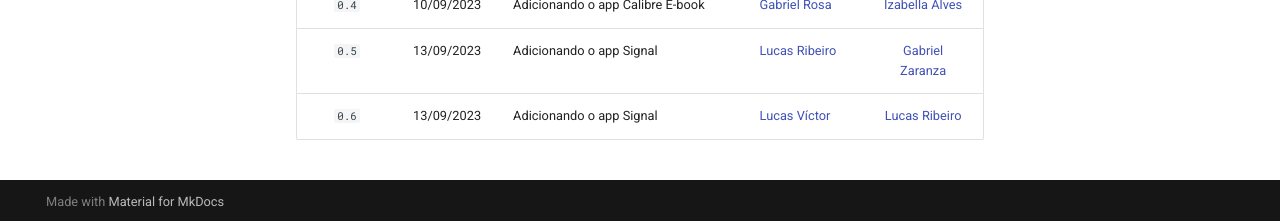
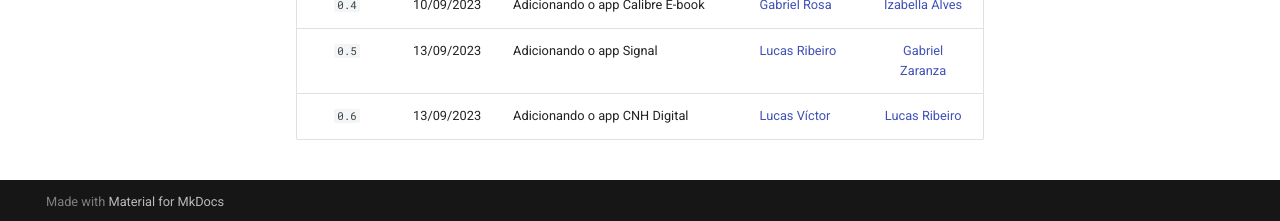
Before and after one commit to Requisitos-de-Software/2023.2-Economia-DF, an MkDocs documentation site: the page built from docs/planejamento do projeto/lista-apps-avaliados.md, in a window 1280 px wide and 900 px high, scrolled down 2863 px. Shown: the part 676-897 px from the top of the window. Built offline with MkDocs 1.6.1 and Material for MkDocs 9.7.7, drawn with Linux system fonts in a browser that asks for light colours; comment, search, counter and statistics services are not loaded.

Commit message:
atualizacao

```diff
--- a/docs/planejamento do projeto/lista-apps-avaliados.md
+++ b/docs/planejamento do projeto/lista-apps-avaliados.md
@@ -71,4 +71,4 @@ A CNH Digital, ou Carteira Nacional de Habilitação Digital, é uma inovação
 |`0.3`|10/09/2023|Adicionando o app ConecteSUS|[Gabriel Zaranza](https://github.com/GZaranza)|[Gabriel Rosa](https://github.com/gabrielrosa09)|
 |`0.4`|10/09/2023 | Adicionando o app Calibre E-book | [Gabriel Rosa](https://github.com/gabrielrosa09) | [Izabella Alves](https://github.com/izabellaalves) |
 |`0.5`|13/09/2023 | Adicionando o app Signal | [Lucas Ribeiro](https://github.com/lucassouzs) | [Gabriel Zaranza](https://github.com/GZaranza) |
-|`0.6`|13/09/2023 | Adicionando o app Signal |  [Lucas Víctor](https://github.com/Lucas13032003)  | [Lucas Ribeiro](https://github.com/lucassouzs) |
+|`0.6`|13/09/2023 | Adicionando o app CNH Digital |  [Lucas Víctor](https://github.com/Lucas13032003)  | [Lucas Ribeiro](https://github.com/lucassouzs) |
```
